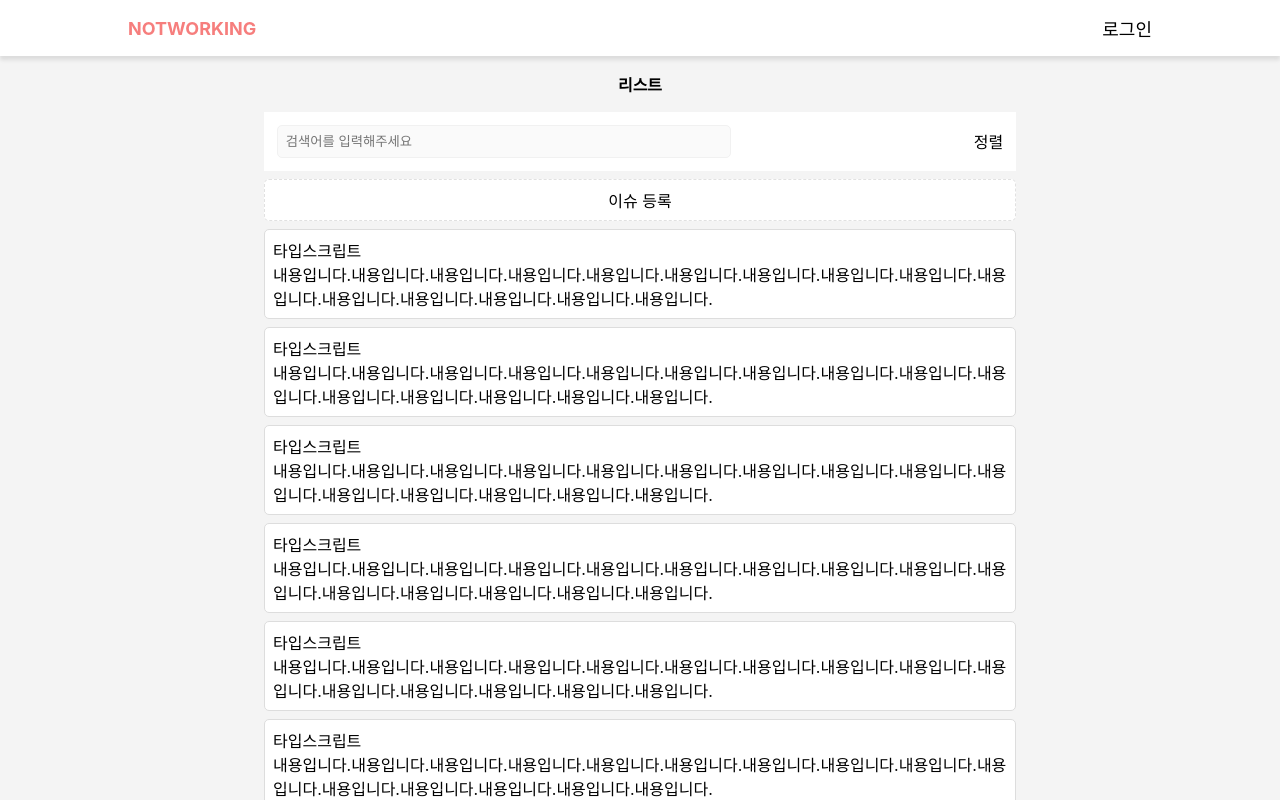
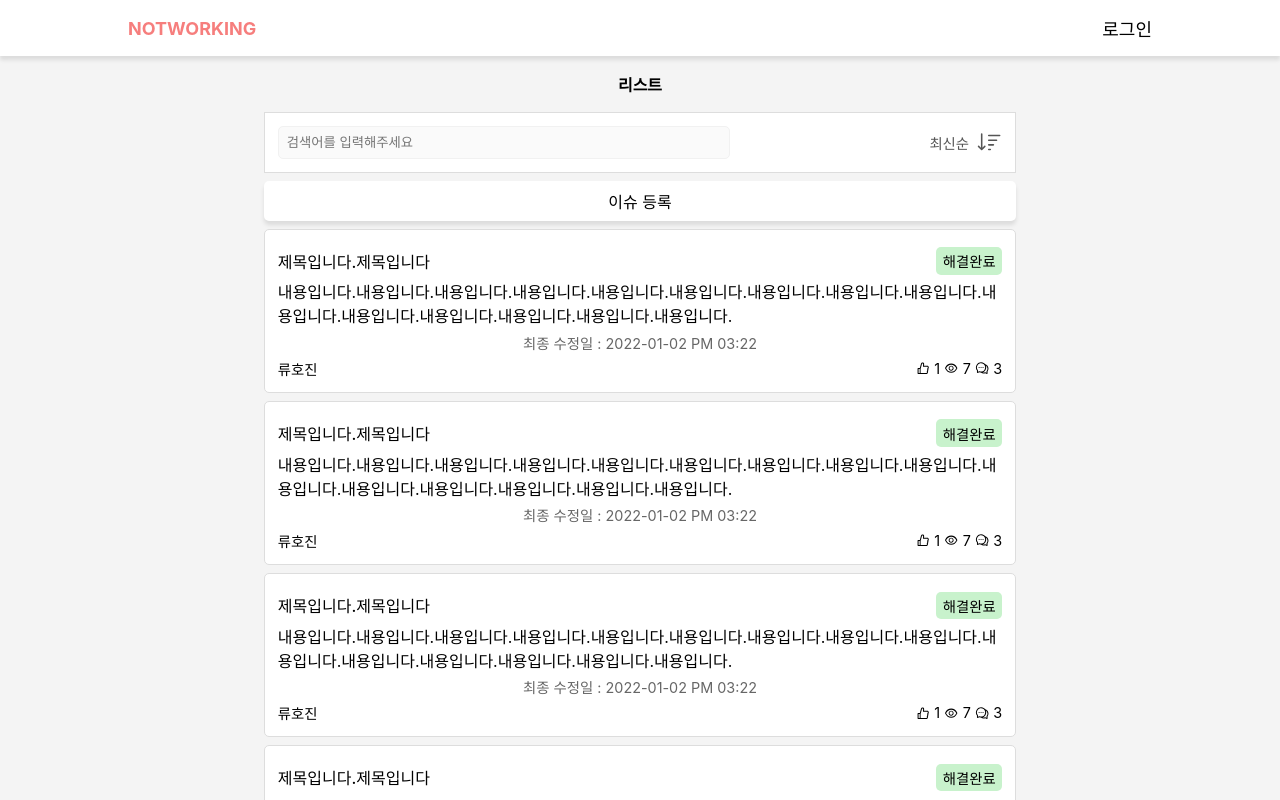
Before and after one commit to ryuhojin/INT-FRONT-REACT18, a React app: page / in a window 1280 px wide. Shown: the top 800 px of the page. Built offline with nearby package versions, Linux system fonts and the light colour scheme; a web font is replaced by a local one.

Commit message:
update IssueItem

```diff
--- a/src/components/common/Search.tsx
+++ b/src/components/common/Search.tsx
@@ -1,33 +1,52 @@
 import styled from "styled-components";
-
+import { BsSortDown } from "react-icons/bs";
 const StyleSearchContainer = styled.div`
   display: flex;
   justify-content: space-between;
-  align-items:center;
+  align-items: center;
   background: #fff;
-  padding:.8rem .8rem;
+  padding: 0.8rem 0.8rem;
   margin-left: 0.5rem;
   margin-right: 0.5rem;
   margin-bottom: 0.5rem;
+  border: 1px solid #ddd;
+
   @media only screen and (max-width: 768px) {
     margin-left: 0rem;
     margin-right: 0rem;
+    border:0;
+    border-top:1px solid #ddd;
+    border-bottom: 1px solid #ddd;
   }
 `;
 
 const StyledInput = styled.input`
-  outline:none;
-  background:#fafafa;
+  outline: none;
+  background: #fafafa;
   border: 1px solid #f1f1f1;
   border-radius: 5px;
-  padding:.5rem;
-  width:60%;
+  padding: 0.5rem;
+  width: 60%;
+`;
+const StyledSort = styled.div`
+  display: flex;
+  align-items: center;
+  color: #555;
+  font-size: 0.9rem;
+  svg {
+    cursor: pointer;
+  }
+  svg:hover {
+    color: #f67e7d;
+  }
 `;
 const Search = ({ ...rest }: any) => {
   return (
     <StyleSearchContainer>
       <StyledInput {...rest} placeholder="검색어를 입력해주세요" />
-      <div>정렬</div>
+      <StyledSort>
+        최신순 &nbsp; <BsSortDown size={25} />
+      </StyledSort>
     </StyleSearchContainer>
   );
 };
--- a/src/components/list/IssueAdd.tsx
+++ b/src/components/list/IssueAdd.tsx
@@ -6,14 +6,15 @@ const StyledIssueAdd = styled.div`
   display: flex;
   justify-content: center;
   align-items: center;
-  border: 1px dashed #e1e1e1;
   width: -webkit-fill-available;
   height: 2.5rem;
   background: #fff;
   border-radius: 5px;
-  cursor: pointer;
-  :hover {
-    border: 1px dashed #F67E7D;
+  box-shadow: 0 4px 4px rgba(0, 0, 0, 0.1);
+  cursor:pointer;
+  :hover{
+    background-color: #F67E7D;
+    color:#fff;
   }
 `;
 const IssueAdd = () => {
--- a/src/components/list/IssueItem.tsx
+++ b/src/components/list/IssueItem.tsx
@@ -1,4 +1,6 @@
 import styled from "styled-components";
+import { AiOutlineComment, AiOutlineLike, AiOutlineEye } from "react-icons/ai";
+import { lighten } from "polished";
 
 const StyledIssueItem = styled.div`
   margin-left: 0.5rem;
@@ -10,21 +12,105 @@ const StyledIssueItem = styled.div`
     margin-left: 0rem;
     margin-right: 0rem;
     border-radius: 0px;
+    border:0;
     border-top: 1px solid #ddd;
+    border-bottom: 1px solid #ddd;
   }
 `;
 const StyledIssuCategoryContainer = styled.div`
-  padding: 0.5rem;
+  padding: 0.8rem;
+  @media only screen and (max-width: 768px) {
+    font-size: 0.8rem;
+  }
 `;
+
 const StyledIssueCategory = styled.p`
+  margin: 0.3rem 0;
+  display: flex;
+  justify-content: space-between;
+  align-items: center;
+`;
+
+const StyledIssueCategoryTitle = styled.span`
+  width: 80%;
+  overflow: hidden;
+  white-space: nowrap;
+  text-overflow: ellipsis;
+  font-size: 1rem;
+  font-weight: 500;
+  @media only screen and (max-width: 768px) {
+    font-size: 0.8rem;
+  }
+`;
+const StyledIssueCategorySolve = styled.span`
+  padding: 0.2rem 0.4rem;
+  border-radius: 5px;
+  background: ${lighten(0.1, "#9ee9a6")};
+  color: #000;
+  font-size: 0.9rem;
+  @media only screen and (max-width: 768px) {
+    font-size: 0.7rem;
+  }
+`;
+const StyledIssueContent = styled.p`
+  font-weight: 400;
   margin: 0;
+  overflow: hidden;
+  text-overflow: ellipsis;
+  display: -webkit-box;
+  -webkit-line-clamp: 2;
+  -webkit-box-orient: vertical;
 `;
+const StyledIssueDate = styled.p`
+  margin: 0.3rem 0;
+  text-align: center;
+  font-size: 0.9rem;
+  color: #666;
+  @media only screen and (max-width: 768px) {
+    font-size: 0.7rem;
+  }
+`;
+
+const StyledIssueUser = styled.p`
+  margin: 0;
+  display: flex;
+  justify-content: space-between;
+  font-size: 0.9rem;
+  @media only screen and (max-width: 768px) {
+    font-size: 0.7rem;
+  }
+`;
+const StyledIssueUserName = styled.span``;
+const StyledIssueUserInfo = styled.span`
+  display: flex;
+  align-items: center;
+`;
+
 const IssueItem = () => {
   return (
     <StyledIssueItem>
       <StyledIssuCategoryContainer>
-        <StyledIssueCategory>타입스크립트</StyledIssueCategory>
-        <StyledIssueCategory>내용입니다.내용입니다.내용입니다.내용입니다.내용입니다.내용입니다.내용입니다.내용입니다.내용입니다.내용입니다.내용입니다.내용입니다.내용입니다.내용입니다.내용입니다.</StyledIssueCategory>
+        <StyledIssueCategory>
+          <StyledIssueCategoryTitle>
+            제목입니다.제목입니다
+          </StyledIssueCategoryTitle>
+          <StyledIssueCategorySolve>해결완료</StyledIssueCategorySolve>
+        </StyledIssueCategory>
+        <StyledIssueContent>
+          내용입니다.내용입니다.내용입니다.내용입니다.내용입니다.내용입니다.내용입니다.내용입니다.내용입니다.내용입니다.내용입니다.내용입니다.내용입니다.내용입니다.내용입니다.
+        </StyledIssueContent>
+        <StyledIssueDate>최종 수정일 : 2022-01-02 PM 03:22</StyledIssueDate>
+        <StyledIssueUser>
+          <StyledIssueUserName>류호진</StyledIssueUserName>
+          <StyledIssueUserInfo>
+            <AiOutlineLike />
+            &nbsp;1&nbsp;
+            <AiOutlineEye />
+            &nbsp;7&nbsp;
+            <AiOutlineComment />
+            &nbsp;3
+          </StyledIssueUserInfo>
+        </StyledIssueUser>
       </StyledIssuCategoryContainer>
     </StyledIssueItem>
   );
```
